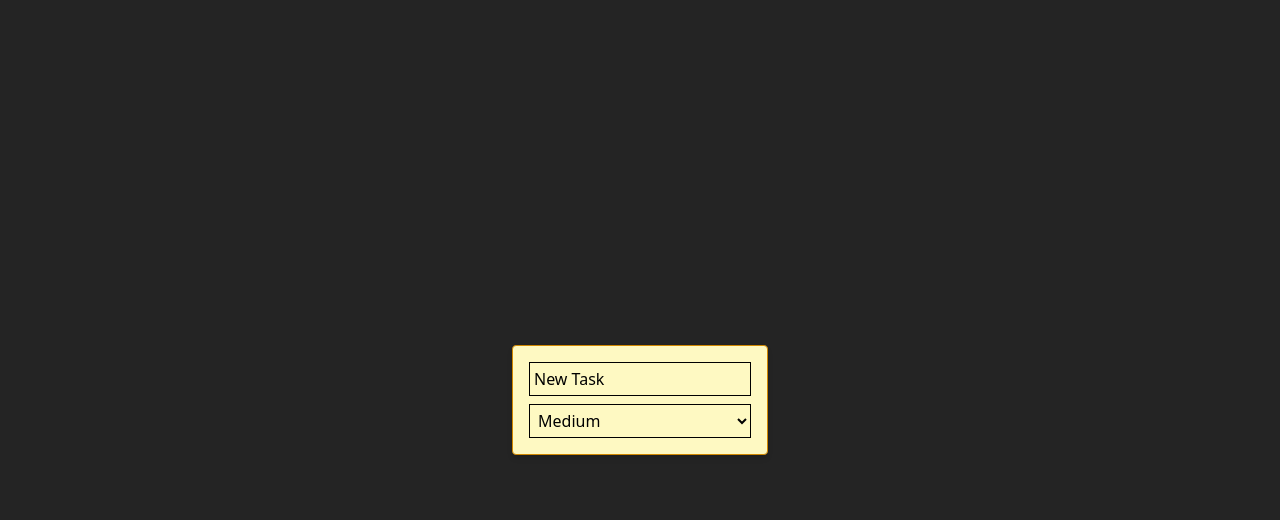
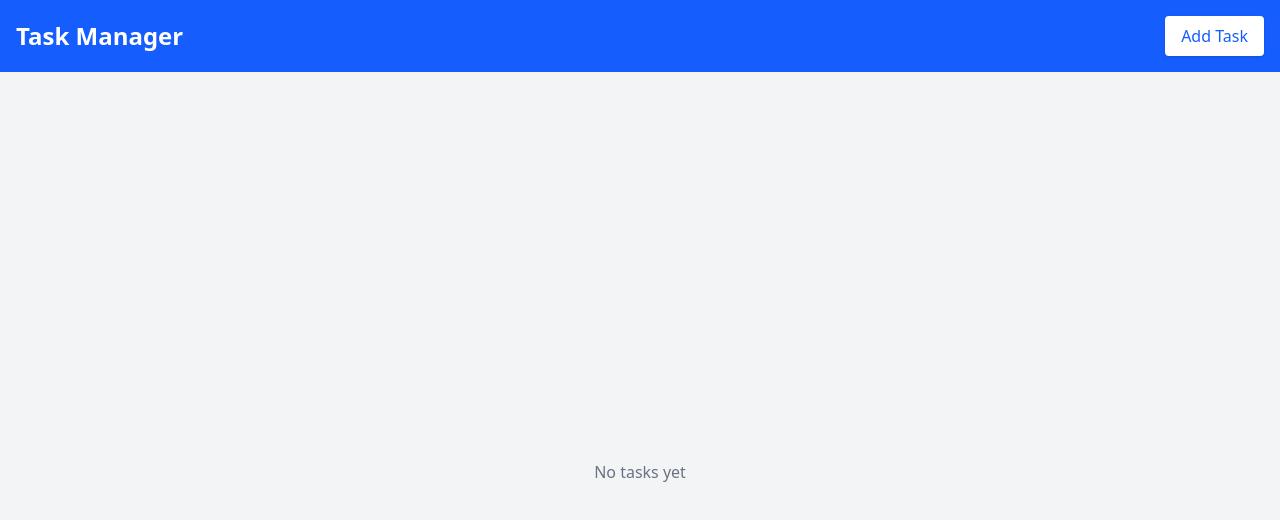
Before and after one commit to rodtob/task-manager, a React (Vite) app: page / in a window 1280 px wide. Shown: the top 520 px of the page. Built offline with nearby package versions, Linux system fonts and the light colour scheme.

Commit message:
add zustand and tasklist

```diff
--- a/package.json
+++ b/package.json
@@ -14,7 +14,8 @@
     "@tailwindcss/vite": "^4.1.18",
     "react": "^19.2.0",
     "react-dom": "^19.2.0",
-    "tailwindcss": "^4.1.18"
+    "tailwindcss": "^4.1.18",
+    "zustand": "^5.0.11"
   },
   "devDependencies": {
     "@eslint/js": "^9.39.1",
--- a/src/App.tsx
+++ b/src/App.tsx
@@ -1,13 +1,15 @@
-import TaskCard from "./components/TaskCard"
+import { Header } from "./components/Header";
+import TaskList from "./components/TaskList";
 
 function App() {
-
   return (
-    <div className="flex items-center justify-center min-h-screen">
-      <TaskCard/>
+    <div className="min-h-screen bg-gray-100">
+      <Header />
+      <div className="flex items-center justify-center min-h-screen">
+        <TaskList />
+      </div>
     </div>
-
-  )
+  );
 }
 
-export default App
+export default App;
--- a/src/components/Header.tsx
+++ b/src/components/Header.tsx
@@ -1,7 +1,29 @@
+import { useTaskStore } from "../store/useTaskStore";
+
 export const Header = () => {
+  const addTask = useTaskStore((state) => state.addTask);
+
+  const handleAddTask = () => {
+    addTask({
+      id: Date.now(),
+      title: "New Task",
+      priority: "medium",
+      completed: false,
+      createdAt: new Date().toISOString(),
+    });
+  };
+
   return (
     <header className="bg-blue-600 text-white p-4">
-      <h1 className="text-2xl font-bold">Task Manager</h1>
+      <div className="flex justify-between items-center">
+        <h1 className="text-2xl font-bold">Task Manager</h1>
+        <button
+          onClick={handleAddTask}
+          className="px-4 py-2 bg-white text-blue-600 rounded shadow hover:bg-gray-100"
+        >
+          Add Task
+        </button>
+      </div>
     </header>
   );
-}
+};
--- a/src/components/TaskCard.tsx
+++ b/src/components/TaskCard.tsx
@@ -1,13 +1,28 @@
 import { useState } from "react";
+import { useTaskStore } from "../store/useTaskStore";
 
-const TaskCard = () => {
-  const [title, setTitle] = useState("New Task");
-  const [priority, setPriority] = useState("medium");
+const TaskCard = ({ task }) => {
+  const updateTask = useTaskStore((state) => state.updateTask);
+
+  const [title, setTitle] = useState(task.title);
+  const [priority, setPriority] = useState(task.priority);
 
   const priorityStyles = {
     high: "border-red-600 bg-red-100",
     medium: "border-yellow-600 bg-yellow-100",
     low: "border-green-600 bg-green-100",
+  };
+
+  const handleTitleChange = (e) => {
+    const value = e.target.value;
+    setTitle(value);
+    updateTask(task.id, { title: value });
+  };
+
+  const handlePriorityChange = (e) => {
+    const value = e.target.value;
+    setPriority(value);
+    updateTask(task.id, { priority: value });
   };
 
   return (
@@ -17,16 +32,16 @@ const TaskCard = () => {
       }`}
     >
       <input
-        className="border p-1 w-full mb-2 text-black"
+        className="border p-1 w-full mb mb-2 text-black"
         type="text"
         value={title}
-        onChange={(e) => setTitle(e.target.value)}
+        onChange={handleTitleChange}
       />
 
       <select
-        className="border p-1 w-full  text-black"
+        className="border p-1 w-full text-black"
         value={priority}
-        onChange={(e) => setPriority(e.target.value)}
+        onChange={handlePriorityChange}
       >
         <option value="high">High</option>
         <option value="medium">Medium</option>
--- /dev/null
+++ b/src/components/TaskList.tsx
@@ -0,0 +1,20 @@
+import { useTaskStore } from "../store/useTaskStore";
+import TaskCard from "./TaskCard";
+
+const TaskList = () => {
+  const tasks = useTaskStore((state) => state.tasks);
+
+  if (tasks.length === 0) {
+    return <p className="text-gray-500">No tasks yet</p>;
+  }
+
+  return (
+    <div className="flex flex-wrap gap-4">
+      {tasks.map((task) => (
+        <TaskCard key={task.id} task={task} />
+      ))}
+    </div>
+  );
+};
+
+export default TaskList;
--- /dev/null
+++ b/src/store/useTaskStore.tsx
@@ -0,0 +1,18 @@
+import { create } from "zustand";
+import type { Task } from "../types/Task";
+
+export const useTaskStore = create((set) => ({
+  tasks: [] as Task[],
+  addTask: (task) =>
+    set((state) => ({ tasks: [...state.tasks, task] })),
+  toggleTask: (id) =>
+    set((state) => ({
+      tasks: state.tasks.map((t) =>
+        t.id === id ? { ...t, completed: !t.completed } : t
+      ),
+    })),
+  deleteTask: (id) =>
+    set((state) => ({
+      tasks: state.tasks.filter((t) => t.id !== id),
+    })),
+}));
--- a/src/types/Task.tsx
+++ b/src/types/Task.tsx
@@ -1,6 +1,6 @@
 type Priority = "high" | "medium" | "low";
 
-export type Tasks = {
+export type Task = {
   id: number;
   title: string;
   priority: Priority;
```
Also changed, not shown: 1 other file (tests, documents, lock files or other folders).
